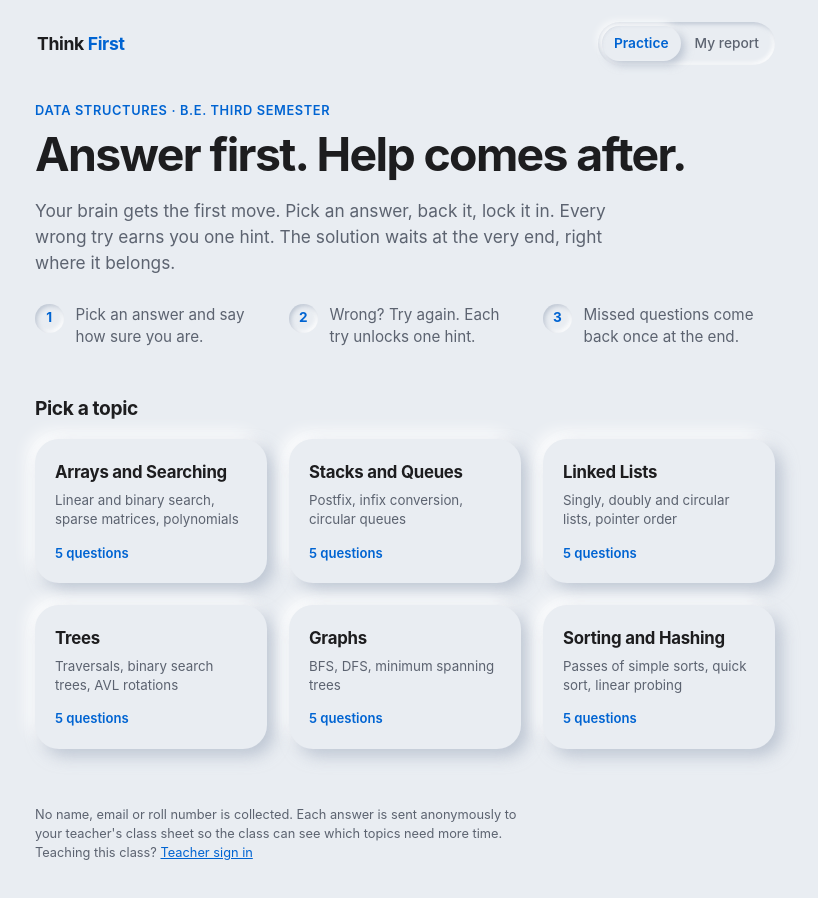
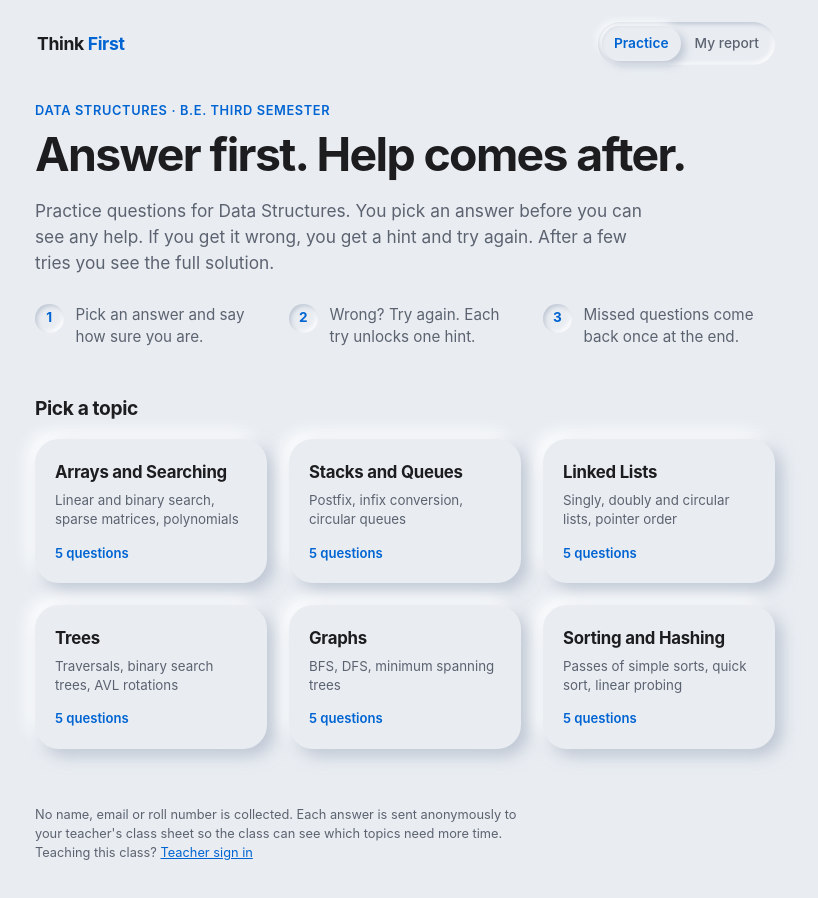
Before and after one commit to smtakbar/thinkfirst, a plain HTML site: page index.html in a window 1280 px wide. Shown: the whole page, without its empty margins (235-1053 px from the left). Drawn offline with Linux system fonts and the light colour scheme.

Commit message:
Rewrite home description in plain words
Co-Authored-By: Claude Fable 5.2 <noreply@anthropic.com>

```diff
--- a/index.html
+++ b/index.html
@@ -335,7 +335,7 @@ function home() {
   app.innerHTML = `
     <p class="kicker">Data Structures · B.E. third semester</p>
     <h1>Answer first. Help comes after.</h1>
-    <p class="lead">Your brain gets the first move. Pick an answer, back it, lock it in. Every wrong try earns you one hint. The solution waits at the very end, right where it belongs.</p>
+    <p class="lead">Practice questions for Data Structures. You pick an answer before you can see any help. If you get it wrong, you get a hint and try again. After a few tries you see the full solution.</p>
     <ol class="steps" aria-label="How it works">
       <li>Pick an answer and say how sure you are.</li>
       <li>Wrong? Try again. Each try unlocks one hint.</li>
```
